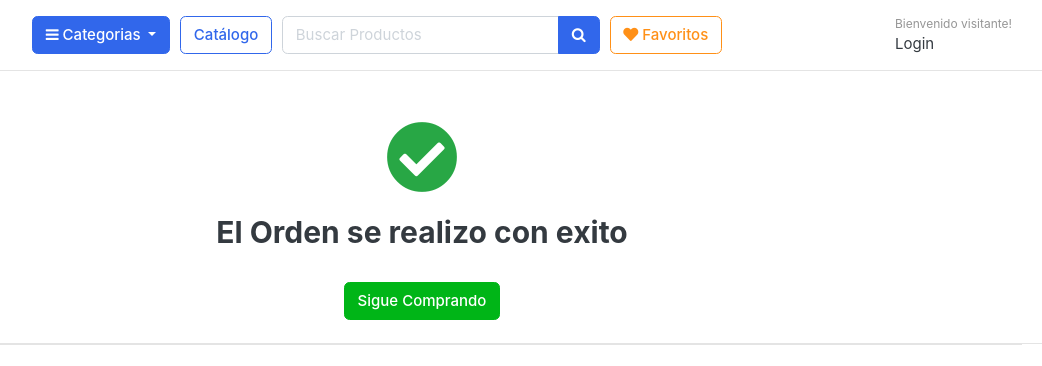
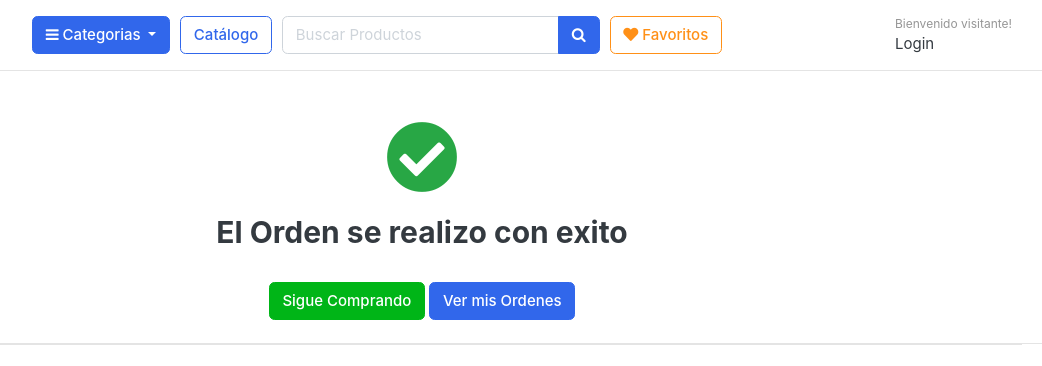
Before and after one commit to falconsoft3d/clientportal, a Django app: template templates/orders/order_complete.html in a window 1280 px wide. Shown: the part 39-405 px from the top of the page, without its empty margins (218-1260 px from the left). Run offline with Django 3.2, Linux system fonts and the light colour scheme; the template is opened without the code that fills it, so the values that code supplies are empty; parts of the project's set-up code (start-up, migrations or seed data) failed here and were passed over; some web fonts are replaced.

```diff
--- a/templates/orders/order_complete.html
+++ b/templates/orders/order_complete.html
@@ -6,7 +6,7 @@
     <h2 class="text-center">El Orden se realizo con exito</h2>
 	<br>
 	<div class="text-center">
-		<a href="{% url 'store' %}" class="btn btn-success">Sigue Comprando</a>
+		<a href="{% url 'store' %}" class="btn btn-success">Sigue Comprando</a>  <a href="{% url 'my_orders' %}" class="btn btn-primary ,ml-2">Ver mis Ordenes</a>
 	</div>
 </div>
 
```
